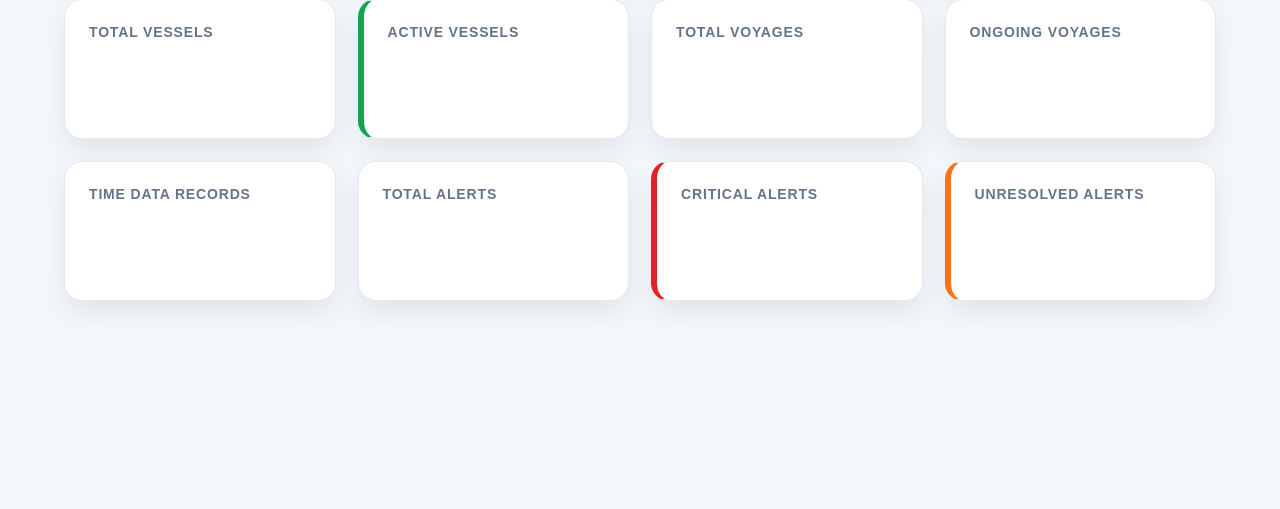
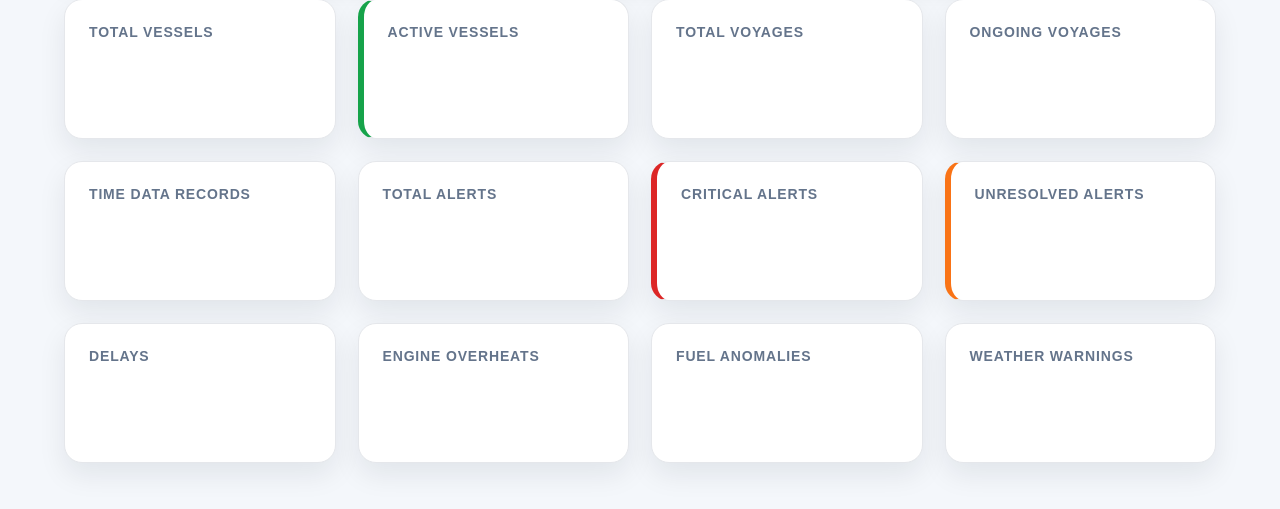
Before and after one commit to karianjahi/fleetiq, a Django app: page /dashboard/ in a window 1280 px wide. Shown: the part 159-668 px from the top of the page. Run offline with Django 5.2, Linux system fonts and the light colour scheme; data that the repository does not hold is empty; parts of the project's set-up code (start-up, migrations or seed data) failed here and were passed over.

Commit message:
Add html for alert summary counts use javascript to fetch the api and populate the html cards

```diff
--- a/operations/static/operations/js/dashboard.js
+++ b/operations/static/operations/js/dashboard.js
@@ -6,13 +6,17 @@ const totalAlertsEl = document.getElementById("total-alerts");
 const criticalAlertsEl = document.getElementById("critical-alerts");
 const unresolvedAlerts = document.getElementById("unresolved-alerts");
 const ongoingVoyagesEl = document.getElementById("ongoing-voyages");
-
+const delayRiskFreqEl = document.getElementById("delay-risk-freq");
+const engineOverheatFreqEl = document.getElementById("engine-overheat-freq");
+const fuelAnomalyFreqEl = document.getElementById("fuel-anomaly-freq");
+const weatherWarningFreqEl = document.getElementById("weather-warning-freq");
 
 getSummaryKPIs();
 
 function getSummaryKPIs() {
-    url = '/api/dashboard/kpis/'
-    fetch(url)
+    urlKpis = '/api/dashboard/kpis/';
+    urlSummaries = '/api/kpisummary/'
+    fetch(urlKpis)
         .then(response => response.json())
         .then(data =>{
             totalVesselsEl.textContent = data.total_vessels;
@@ -25,4 +29,15 @@ function getSummaryKPIs() {
             unresolvedAlerts.textContent = data.unresolved_alerts;
         })
 
+    fetch(urlSummaries)
+        .then(response => response.json())
+        .then(data => {
+            for (const item of data){
+                if (item.alert_type === "delay_risk") delayRiskFreqEl.textContent = item.count;
+                if (item.alert_type === "engine_overheat") engineOverheatFreqEl.textContent = item.count;
+                if (item.alert_type === "fuel_anomaly") fuelAnomalyFreqEl.textContent = item.count;
+                if (item.alert_type === "weather_warning") weatherWarningFreqEl.textContent = item.count;
+            }
+        })
+
 }
--- a/operations/templates/operations/dashboard.html
+++ b/operations/templates/operations/dashboard.html
@@ -47,6 +47,22 @@
                 <p>Unresolved Alerts</p>
                 <p id="unresolved-alerts"></p>
             </div>
+            <div class="card">
+                <p>Delays</p>
+                <p id="delay-risk-freq"></p>
+            </div>
+            <div class="card">
+                <p>Engine overheats</p>
+                <p id="engine-overheat-freq"></p>
+            </div>
+            <div class="card">
+                <p>Fuel Anomalies</p>
+                <p id="fuel-anomaly-freq"></p>
+            </div>
+            <div class="card">
+                <p>Weather Warnings</p>
+                <p id="weather-warning-freq"></p>
+            </div>
 
         </div>
     </main>
```
